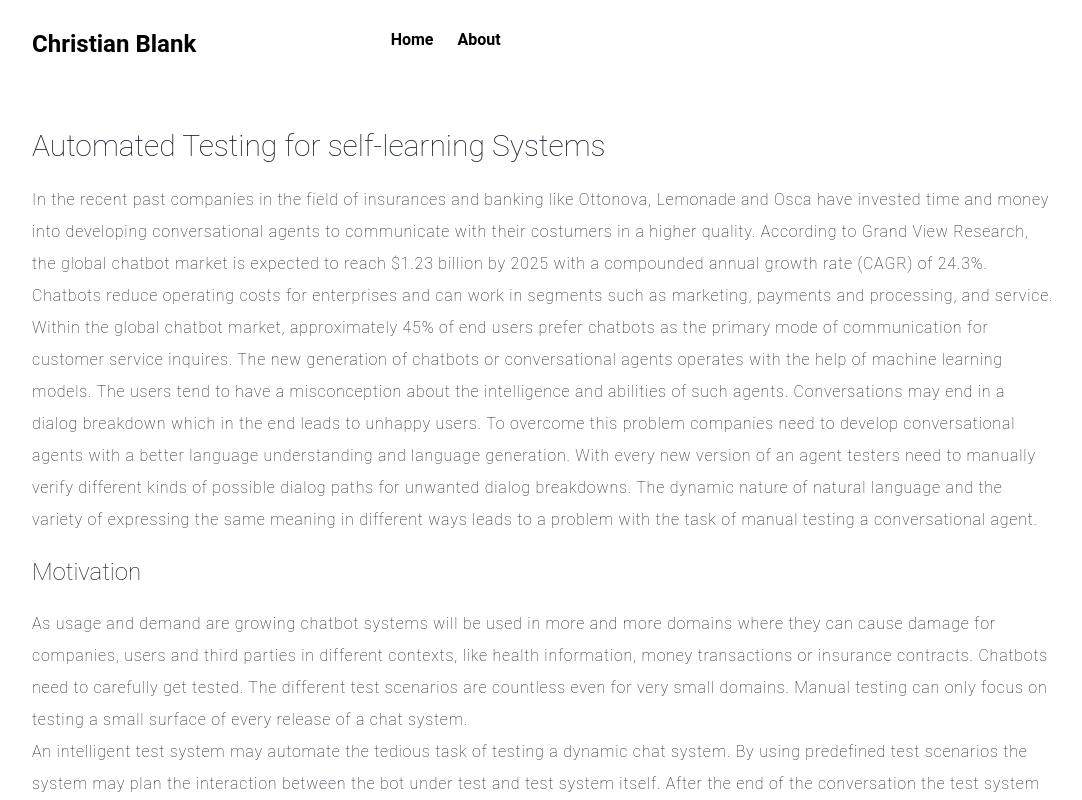
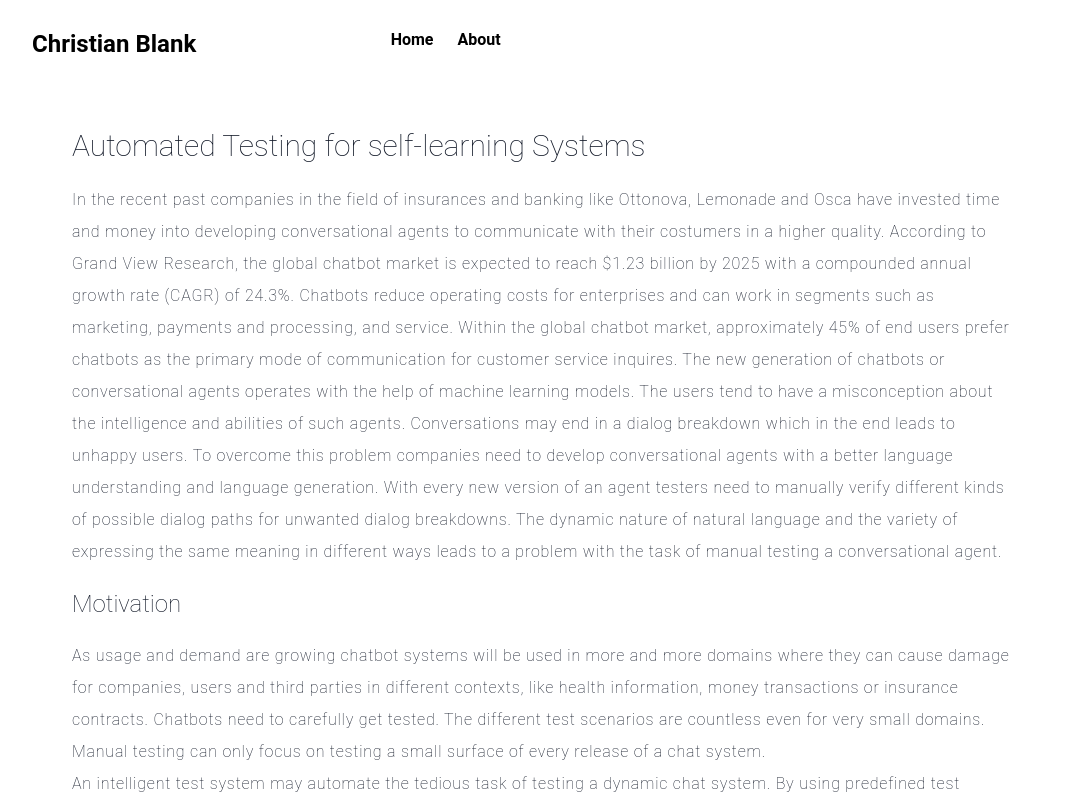
Before and after one commit to 1blankz7/1blankz7.github.io, a Next.js app: page /articles/automated-testing-for-self-learning-systems in a window 1280 px wide. Shown: the top 800 px of the page, without its empty margins (96-1178 px from the left). Built offline with nearby package versions, Linux system fonts and the light colour scheme.

Commit message:
Update titles

```diff
--- a/pages/_app.tsx
+++ b/pages/_app.tsx
@@ -4,7 +4,6 @@ import { MDXProvider } from "@mdx-js/react";
 import "../styles/index.css";
 import Nav from "../components/Header";
 import Footer from "../components/Footer";
-import Head from "next/head";
 import * as Components from "../components/BasicComponents";
 import { useRouter } from "next/dist/client/router";
 import {pageview} from "@services/gtag";
@@ -31,12 +30,9 @@ const App = ({ Component, pageProps }: AppProps) => {
   }, [router.events]);
   return (
     <>
-      <Head>
-        <title>Christian Blank</title>
-      </Head>
       <MDXProvider components={mdComponents}>
         <Nav />
-        <main className="max-w-5xl mx-auto pb-10 pt-10">
+        <main className="max-w-5xl mx-auto p-10">
           <Component {...pageProps} />
         </main>
         <Footer />
--- a/pages/about.mdx
+++ b/pages/about.mdx
@@ -1,3 +1,5 @@
+<title>About Me | Christian Blank</title>
+
 # about me
 
 <img className="w-64 h-64 rounded mx-auto" src="/assets/cb.jpg" alt="" />
--- a/pages/articles/automated-testing-for-self-learning-systems.mdx
+++ b/pages/articles/automated-testing-for-self-learning-systems.mdx
@@ -1,3 +1,5 @@
+<title>Automated Testing for self-learning Systems | Christian Blank</title>
+
 export const meta = {
   title: "Automated Testing for self-learning Systems",
   image: "https://picsum.photos/340/220",
--- a/pages/articles/systematic-literature-review-in-computer-science.mdx
+++ b/pages/articles/systematic-literature-review-in-computer-science.mdx
@@ -1,3 +1,5 @@
+<title>Systematic Literature Review in Computer Science | Christian Blank</title>
+
 export const meta = {
   title: "Systematic Literature Review in Computer Science",
   image: "https://picsum.photos/342/222",
--- a/pages/imprint.mdx
+++ b/pages/imprint.mdx
@@ -1,3 +1,5 @@
+<title>Imprint | Christian Blank</title>
+
 # Legal Disclosure
 
 Information in accordance with Section 5 TMG
--- a/pages/index.tsx
+++ b/pages/index.tsx
@@ -1,3 +1,4 @@
+import Head from "next/head";
 import Featured from "../components/PageHome/Featured";
 import ArticleCard from "../components/PageHome/ArticleCard";
 import MainArticleCard from "../components/PageHome/MainArticleCard";
@@ -16,6 +17,9 @@ function chunk<T>(array: Array<T>, size: number): Array<Array<T>> {
 
 const IndexPage: React.FC<Props> = ({ mainArticle, featuredArticles, articles }) => (
   <>
+    <Head>
+      <title>Christian Blank</title>
+    </Head>
     {featuredArticles.length > 0 && <Featured articles={featuredArticles} />}
     <main className="max-w-5xl mx-auto pb-10 pt-10">
       <div className="flex flex-wrap overflow-hidden">
--- a/pages/privacy-policy.mdx
+++ b/pages/privacy-policy.mdx
@@ -1,4 +1,6 @@
 import CookieList from '@components/CookieList';
+
+<title>Privacy Policy | Christian Blank</title>
 
 # Privacy Policy
 
```
